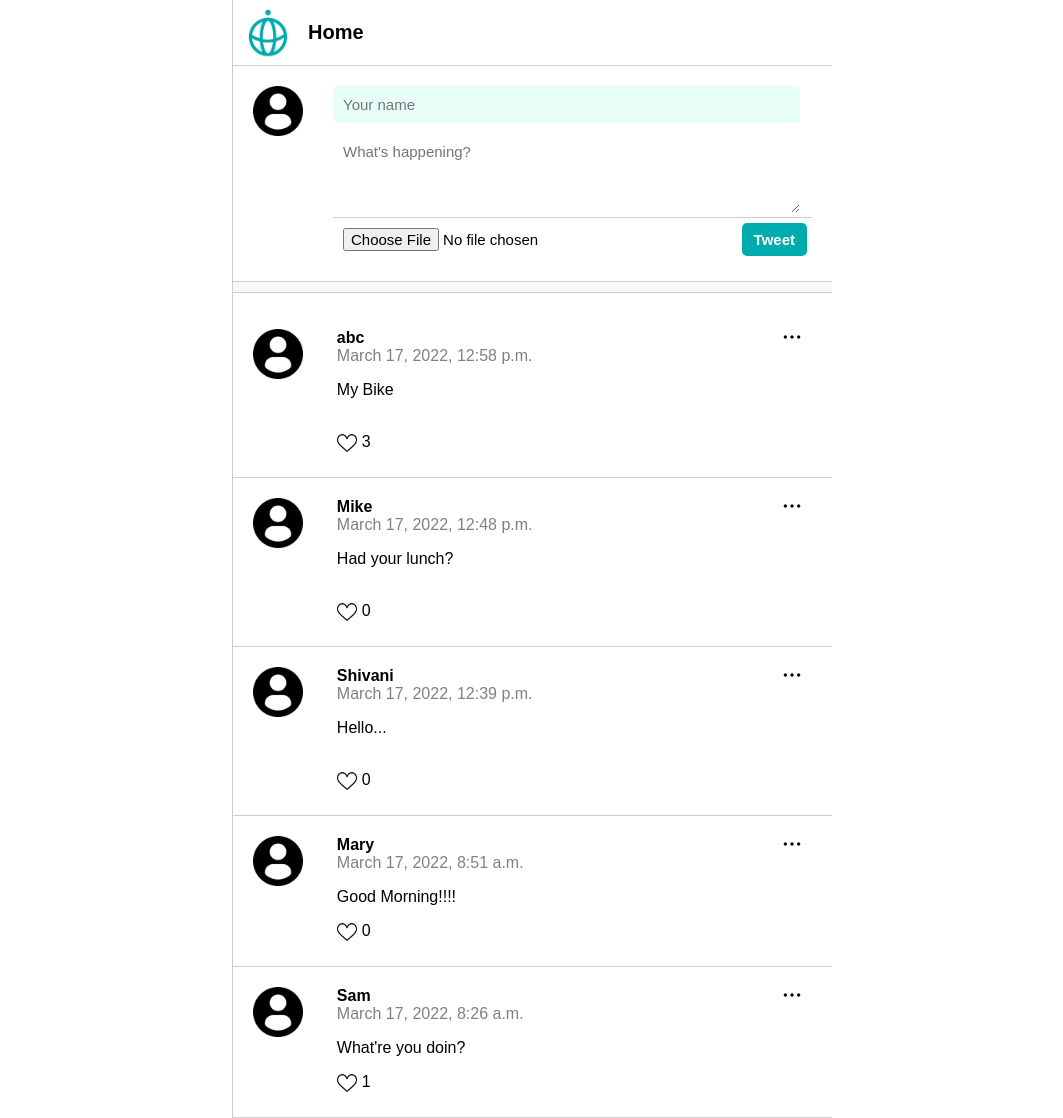
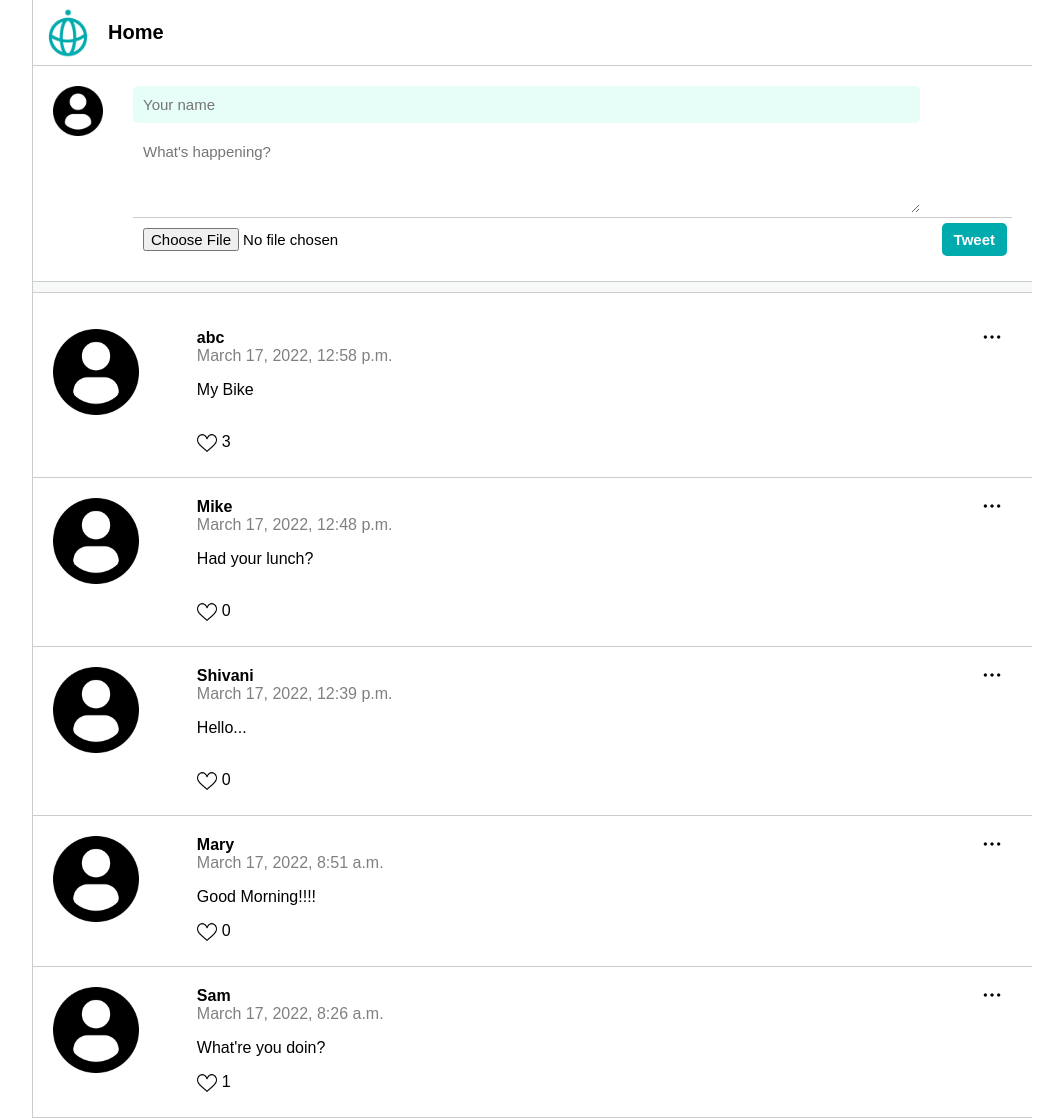
Before and after one commit to gauriharshivani/TwitterClone, a Django app: page / in a window 1280 px wide. Shown: the whole page, without its empty margins (108-1171 px from the left). Run offline with Django 4.2, Linux system fonts and the light colour scheme; data comes from the database, SQL or seed files in the repository.

Commit message:
updated the style

```diff
--- a/static/css/style.css
+++ b/static/css/style.css
@@ -12,7 +12,7 @@ body {
 }
 
 .content {
-  max-width: 600px;
+  max-width: 1000px;
   margin: 0 auto;
   border-left: 1px solid #ccc;
   border-right: 1px solid #black;
```
